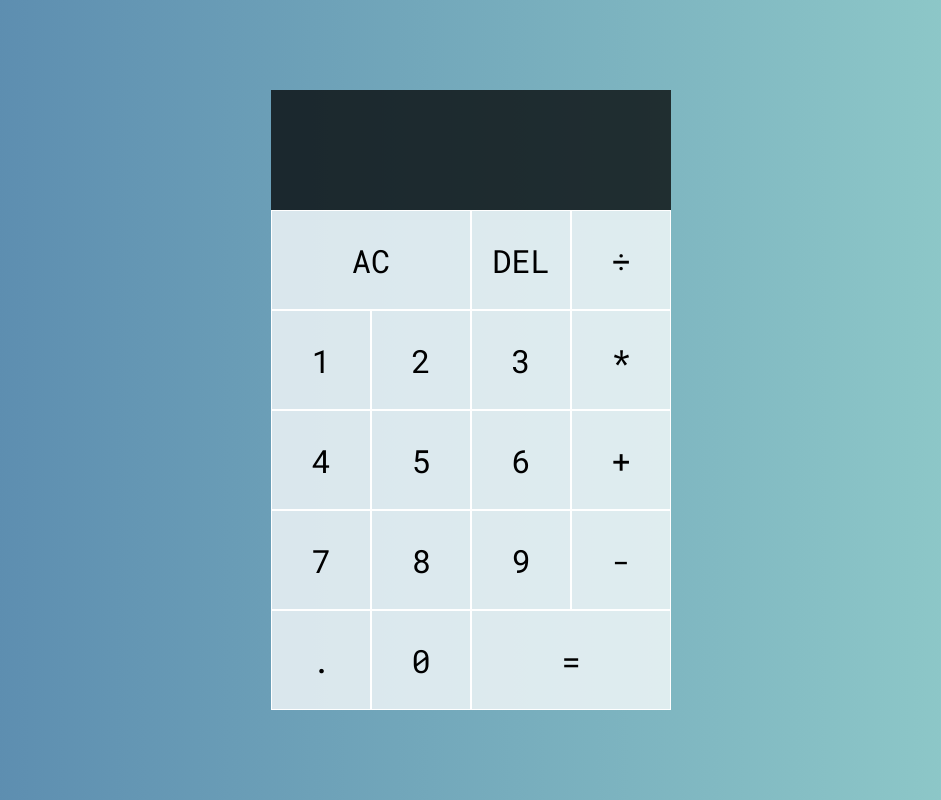
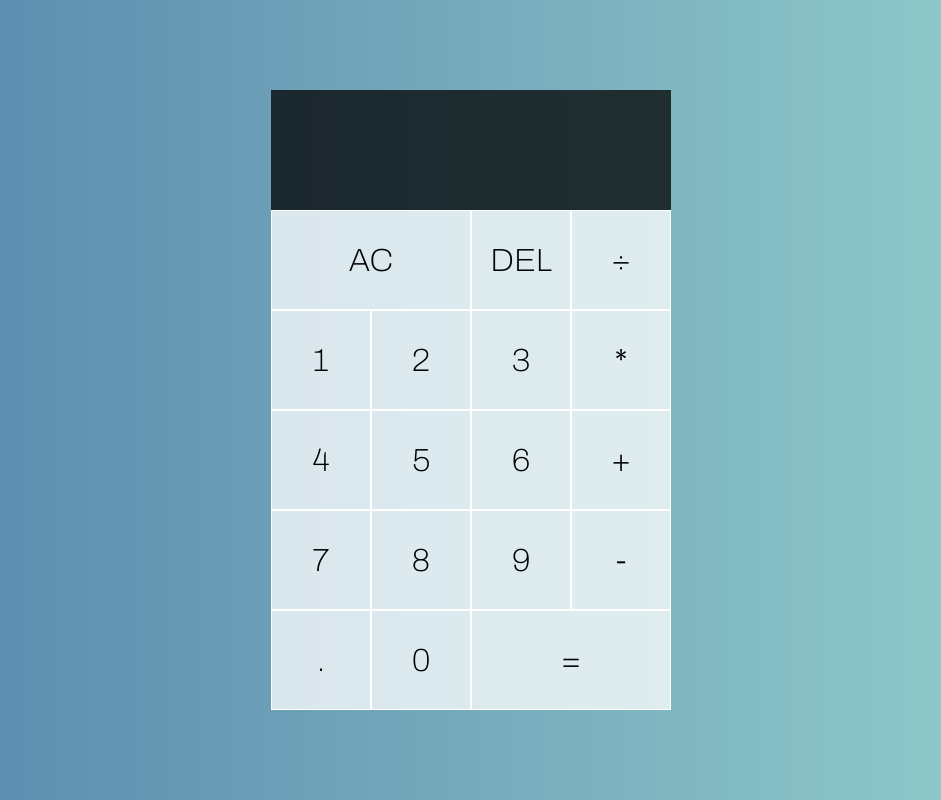
Before and after one commit to adriana634/javascript-calculator, a plain HTML site: page index.html in a window 1280 px wide. Shown: the whole page, without its empty margins (169-1110 px from the left). Drawn offline with Linux system fonts and the light colour scheme.

Commit message:
New font

```diff
--- a/styles.css
+++ b/styles.css
@@ -1,10 +1,10 @@
-@import url('https://fonts.googleapis.com/css2?family=Roboto+Mono&display=swap');
+@import url('https://fonts.googleapis.com/css2?family=Archivo:wght@100&display=swap');
 
 *,
 *::before,
 *::after {
     box-sizing: border-box;
-    font-family: 'Roboto Mono', monospace;
+    font-family: 'Archivo', sans-serif;
     font-weight: normal;
 }
 
@@ -23,7 +23,7 @@ body {
     grid-template-rows: minmax(120px, auto) repeat(5, 100px);
 }
 
-.calculator-grid > button {
+.calculator-grid>button {
     cursor: pointer;
     font-size: 2rem;
     border: 1px solid white;
@@ -31,7 +31,7 @@ body {
     background-color: rgba(255, 255, 255, .75);
 }
 
-.calculator-grid > button:hover {
+.calculator-grid>button:hover {
     background-color: rgba(255, 255, 255, .90);
 }
 
@@ -47,12 +47,12 @@ body {
     word-break: break-all;
 }
 
-.output > .previous-operand {
+.output>.previous-operand {
     font-size: 1.5em;
     color: rgba(255, 255, 255, .75);
 }
 
-.output > .current-operand {
+.output>.current-operand {
     font-size: 2.5em;
     color: white;
 }
```
